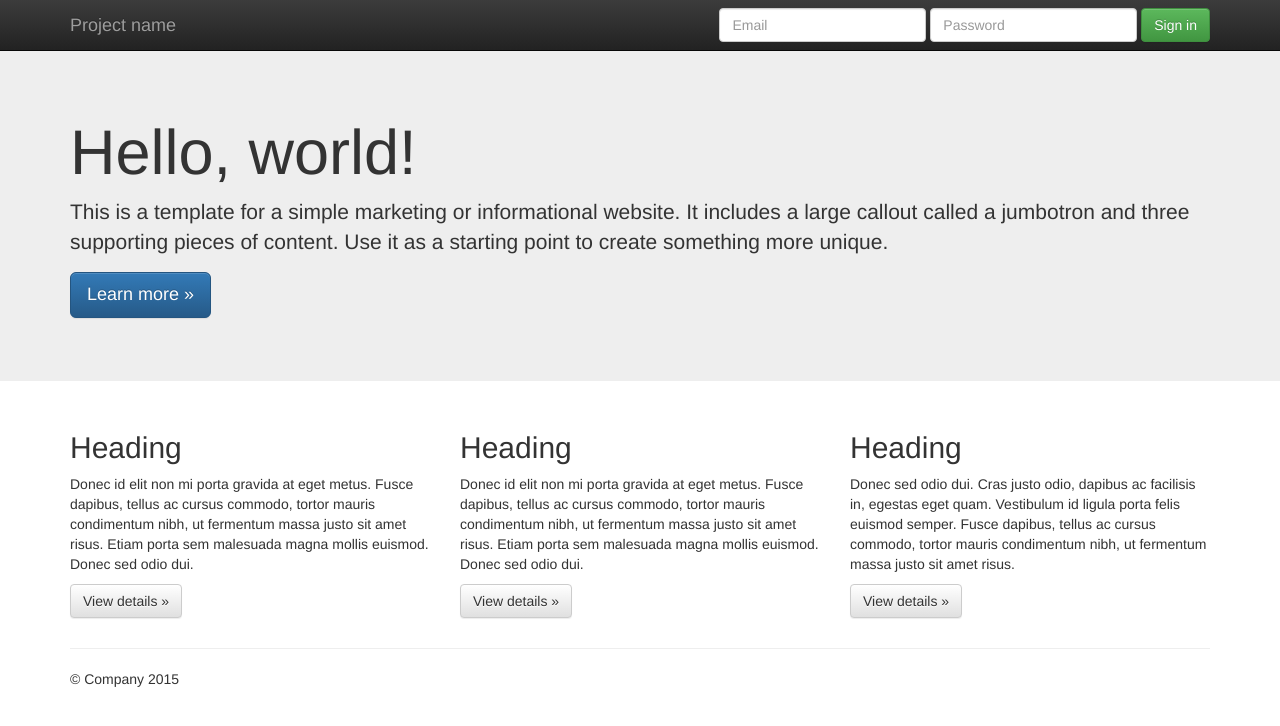
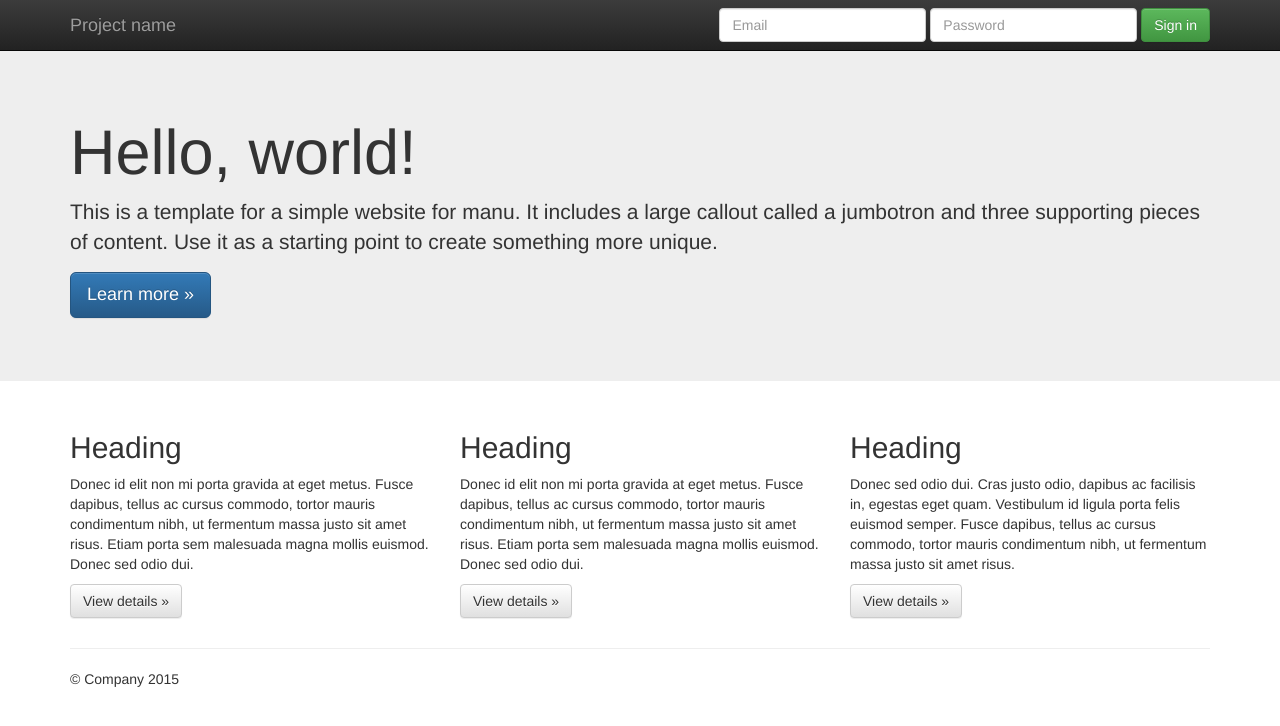
Before and after one commit to MVillate/my-website, a plain HTML site: page index.html in a window 1280 px wide. Drawn offline with nearby package versions, Linux system fonts and the light colour scheme.

Commit message:
modifying index.html message and README

```diff
--- a/index.html
+++ b/index.html
@@ -56,7 +56,7 @@
     <div class="jumbotron">
       <div class="container">
         <h1>Hello, world!</h1>
-        <p>This is a template for a simple marketing or informational website. It includes a large callout called a jumbotron and three supporting pieces of content. Use it as a starting point to create something more unique.</p>
+        <p>This is a template for a simple  website for manu. It includes a large callout called a jumbotron and three supporting pieces of content. Use it as a starting point to create something more unique.</p>
         <p><a class="btn btn-primary btn-lg" href="#" role="button">Learn more &raquo;</a></p>
       </div>
     </div>
```
Also changed, not shown: 1 other file.
